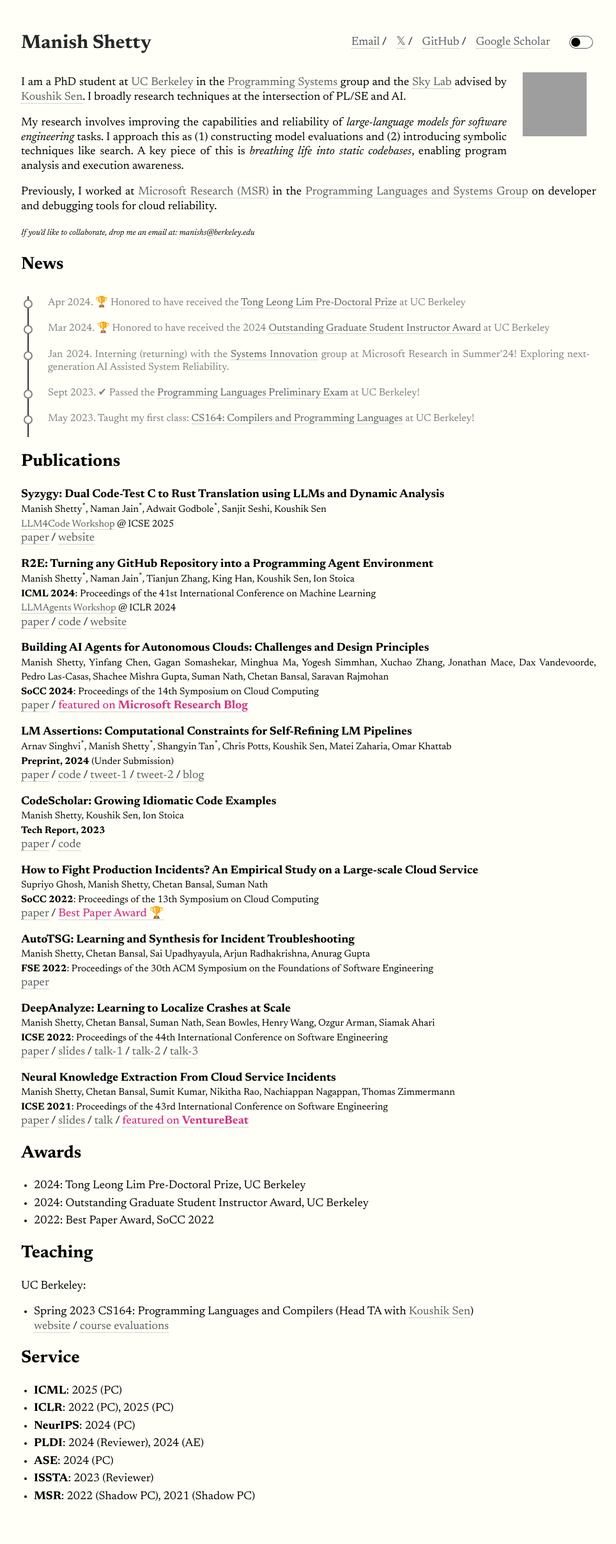
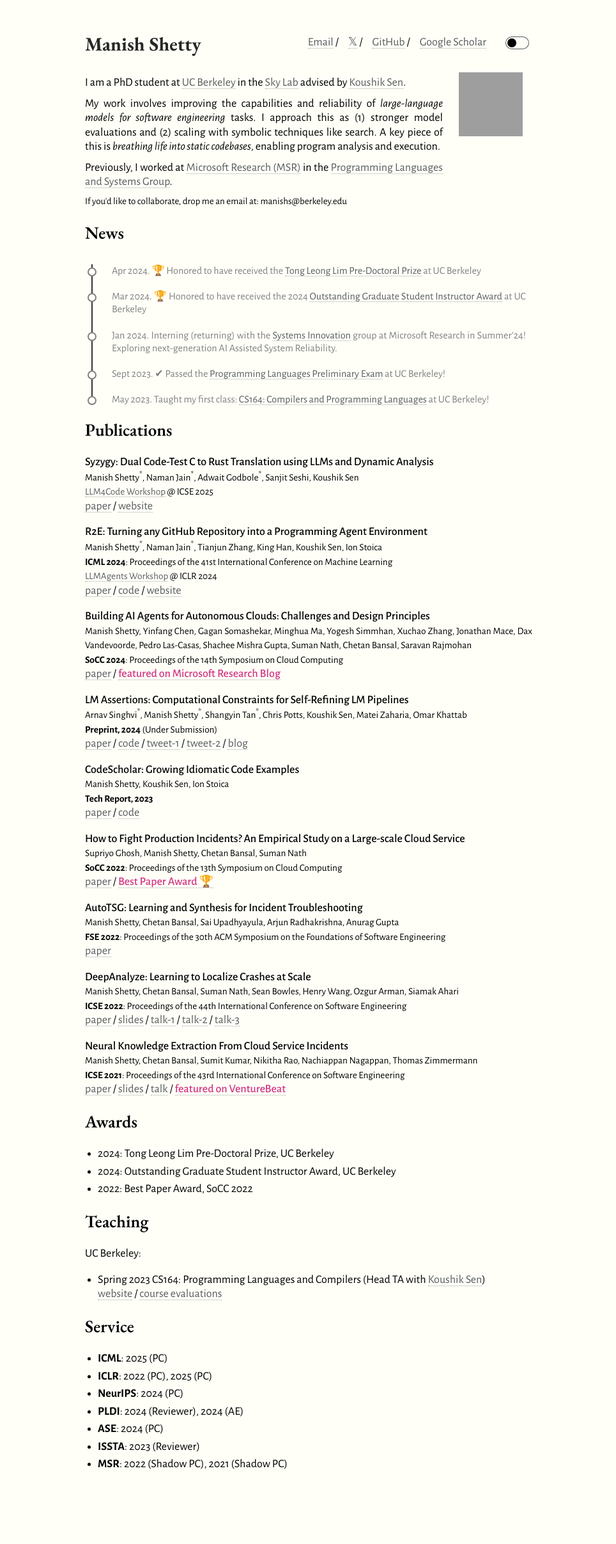
Before and after one commit to manishshettym/manishshettym.github.io, a Jekyll site: the page built from index.md, in a window 1280 px wide. Shown: the whole page at 64% size, without its empty margins (157-1121 px from the left). Built offline with Jekyll 4.4.1, drawn with Linux system fonts in a browser that asks for light colours; after the commit the page ends 2363 px from its top, so only the background shows below that; grey boxes are pictures that could not be loaded.

Commit message:
fix: type evils and sins

```diff
--- a/_includes/pubs.md
+++ b/_includes/pubs.md
@@ -1,4 +1,4 @@
-**Syzygy: Dual Code-Test C to Rust Translation using LLMs and Dynamic Analysis** <br>
+<span class="pubtitle">Syzygy: Dual Code-Test C to Rust Translation using LLMs and Dynamic Analysis</span><br>
 <span style="font-size:85%">
 Manish Shetty<sup>*</sup>, Naman Jain<sup>*</sup>, Adwait Godbole<sup>*</sup>,
 Sanjit Seshi, Koushik Sen<br>
@@ -6,7 +6,7 @@ Sanjit Seshi, Koushik Sen<br>
 <a href="https://syzygy-project.github.io/assets/paper.pdf">paper</a> /
 <a href="https://syzygy-project.github.io/">website</a>
 
-**R2E: Turning any GitHub Repository into a Programming Agent Environment** <br>
+<span class="pubtitle">R2E: Turning any GitHub Repository into a Programming Agent Environment</span><br>
 <span style="font-size:85%">
 Manish Shetty<sup>*</sup>, Naman Jain<sup>*</sup>,
 Tianjun Zhang, King Han, Koushik Sen, Ion Stoica<br>
@@ -17,19 +17,19 @@ Tianjun Zhang, King Han, Koushik Sen, Ion Stoica<br>
 <a href="https://r2e.dev/">website</a>
 
 
-**Building AI Agents for Autonomous Clouds: Challenges and Design Principles** <br>
+<span class="pubtitle">Building AI Agents for Autonomous Clouds: Challenges and Design Principles</span><br>
 <span style="font-size:85%">
 Manish Shetty, Yinfang Chen, Gagan Somashekar, Minghua Ma, Yogesh Simmhan, Xuchao Zhang, Jonathan Mace, Dax Vandevoorde, Pedro Las-Casas, Shachee Mishra Gupta, Suman Nath, Chetan Bansal, Saravan Rajmohan<br>
 **SoCC 2024**: Proceedings of the 14th Symposium on Cloud Computing </span> <br>
 <a href="https://arxiv.org/abs/2407.12165">paper</a> / <a href="https://www.microsoft.com/en-us/research/blog/research-focus-week-of-november-11-2024/"
-  style="color: #D33682; font-weight: 500;"> featured on <b>Microsoft Research Blog</b> </a>
+  style="color: #D33682; font-weight: 500;"> featured on Microsoft Research Blog</a>
 <!-- /  -->
 <!-- <a href="https://github.com/r2e-project/r2e">code</a> / -->
 <!-- <a href="https://r2e.dev/">website</a> -->
 
 
 
-**LM Assertions: Computational Constraints for Self-Refining LM Pipelines** <br>
+<span class="pubtitle">LM Assertions: Computational Constraints for Self-Refining LM Pipelines</span><br>
 <span style="font-size:85%">Arnav Singhvi<sup>*</sup>, Manish Shetty<sup>*</sup>, Shangyin Tan<sup>*</sup>, Chris Potts,
   Koushik Sen, Matei Zaharia, Omar Khattab<br>
 **Preprint, 2024** (Under Submission)</span> <br>
@@ -42,7 +42,7 @@ Manish Shetty, Yinfang Chen, Gagan Somashekar, Minghua Ma, Yogesh Simmhan, Xucha
 
 
 
-**CodeScholar: Growing Idiomatic Code Examples** <br>
+<span class="pubtitle">CodeScholar: Growing Idiomatic Code Examples</span><br>
 <span style="font-size:85%">Manish Shetty, Koushik Sen, Ion Stoica <br>
 **Tech Report, 2023** </span> <br>
 <a href="https://arxiv.org/abs/2312.15157">paper</a> /
@@ -51,7 +51,7 @@ Manish Shetty, Yinfang Chen, Gagan Somashekar, Minghua Ma, Yogesh Simmhan, Xucha
 
 
 
-<!-- **Large-scale Performance Characterization of Distributed Graph Processing Frameworks** <br>
+<!-- <span class="pubtitle">Large-scale Performance Characterization of Distributed Graph Processing Frameworks</span><br>
 <span style="font-size:85%">Altan Haan<sup>*</sup>, Manish Shetty<sup>*</sup><br>
 technical report, 2023 </span> <br>
 <a href="/pdf/preprints/graph-study.pdf">paper</a> -->
@@ -60,7 +60,7 @@ technical report, 2023 </span> <br>
 
 
 
-**How to Fight Production Incidents? An Empirical Study on a Large-scale Cloud Service** <br>
+<span class="pubtitle">How to Fight Production Incidents? An Empirical Study on a Large-scale Cloud Service</span><br>
 <span style="font-size:85%">Supriyo Ghosh, Manish Shetty, Chetan Bansal, Suman Nath <br>
   **SoCC 2022**: Proceedings of the 13th Symposium on Cloud Computing </span> <br>
 <a href="https://dl.acm.org/doi/10.1145/3542929.3563482">paper</a> / <a
@@ -69,14 +69,14 @@ technical report, 2023 </span> <br>
 
 
 
-**AutoTSG: Learning and Synthesis for Incident Troubleshooting** <br>
+<span class="pubtitle">AutoTSG: Learning and Synthesis for Incident Troubleshooting</span><br>
 <span style="font-size:85%">Manish Shetty, Chetan Bansal, Sai Upadhyayula, Arjun Radhakrishna, Anurag Gupta <br>
   **FSE 2022**: Proceedings of the 30th ACM Symposium on the Foundations of Software Engineering </span> <br>
 <a href="https://arxiv.org/pdf/2205.13457.pdf">paper</a>
 
 
 
-**DeepAnalyze: Learning to Localize Crashes at Scale** <br>
+<span class="pubtitle">DeepAnalyze: Learning to Localize Crashes at Scale</span><br>
 <span style="font-size:85%">Manish Shetty, Chetan Bansal, Suman Nath, Sean Bowles, Henry Wang, Ozgur Arman, Siamak Ahari
   <br>
   **ICSE 2022**: Proceedings of the 44th International Conference on Software Engineering </span> <br>
@@ -89,7 +89,7 @@ technical report, 2023 </span> <br>
 
 
 
-**Neural Knowledge Extraction From Cloud Service Incidents** <br>
+<span class="pubtitle">Neural Knowledge Extraction From Cloud Service Incidents</span><br>
 <span style="font-size:85%"> Manish Shetty, Chetan Bansal, Sumit Kumar, Nikitha Rao, Nachiappan Nagappan, Thomas
   Zimmermann <br>
   **ICSE 2021**: Proceedings of the 43rd International Conference on Software Engineering </span> <br>
@@ -97,5 +97,5 @@ technical report, 2023 </span> <br>
 <a href="pdf/slides/SoftNER_ICSE_2021.pdf">slides</a> /
 <a href="https://youtu.be/nObO7Q9NlcA">talk</a> /
 <a href="https://venturebeat.com/2020/07/14/microsofts-softner-ai-uses-unsupervised-learning-to-help-triage-cloud-service-outages/"
-  style="color: #D33682; font-weight: 500;"> featured on <b>VentureBeat</b> </a>
+  style="color: #D33682; font-weight: 500;"> featured on VentureBeat</a>
 <!-- <a href="" style="color: #D33682;">Distinguished paper award nomination </a> -->
--- a/_sass/_style.scss
+++ b/_sass/_style.scss
@@ -1,6 +1,8 @@
 @import "vars";
 @import url('https://fonts.googleapis.com/css2?family=Lexend:wght@100..900&display=swap');
 @import url('https://fonts.googleapis.com/css2?family=Lexend:wght@100..900&family=Newsreader:ital,opsz,wght@0,6..72,200..800;1,6..72,200..800&display=swap');
+@import url('https://fonts.googleapis.com/css2?family=EB+Garamond:ital,wght@0,400..800;1,400..800&family=Open+Sans:wght@300&display=swap');
+@import url('https://fonts.googleapis.com/css2?family=Alegreya+Sans:ital,wght@0,100;0,300;0,400;0,500;0,700;0,800;0,900;1,100;1,300;1,400;1,500;1,700;1,800;1,900&family=EB+Garamond:ital,wght@0,400..800;1,400..800&family=Open+Sans:wght@300&display=swap');
 
 /*
  * Basic
@@ -15,7 +17,9 @@ html {
 body {
     margin: 0;
     // font-family: "Lexend", sans-serif;
-    font-family: "Newsreader", serif;
+    // font-family: "EB Garamond", serif;
+    font-family: "Alegreya Sans", sans-serif;
+    font-optical-sizing: auto;
     height: 100%;
     background-color: #fffff8;
     line-height: 1.25;
@@ -46,11 +50,22 @@ hr {
     border-bottom: 1px solid rgba(255, 255, 255, 0.3);
 }
 
+h1, h2, h3 {
+    font-family: "EB Garamond", serif;
+    font-weight: 600;
+}
+
 /*
  * Navbar
  */
 
+.pubtitle{
+    font-weight: 500;
+}
+
 #author-name {
+    font-family: "EB Garamond", serif;
+    font-weight: 500;
     font-size: 30px;
     color: #272727;
     display: inline-block;
@@ -80,6 +95,7 @@ hr {
 .pull-left {
     @extend .alignable;
     float: left;
+
 }
 
 .pull-right {
@@ -96,6 +112,11 @@ hr {
 
 .wrapper {
     min-height: 100%;
+}
+
+#intro-unit {
+    margin-top: 10px;
+    max-width: 80%;
 }
 
 /* Institute Image */
--- a/_sass/vars.scss
+++ b/_sass/vars.scss
@@ -9,6 +9,6 @@ $image-size: 100px;
  * Build Variables, don't touch
  */
 
-$max-width: 900px;
-$med-width: 600px;
-$small-width: 480px;
+$max-width: 700px;
+$med-width: 500px;
+$small-width: 380px;
--- a/index.md
+++ b/index.md
@@ -5,19 +5,26 @@ layout: default
 <!-- ## About Me -->
 
 <img class="profile-picture" src="./images/dpForAll.png">
-I am a PhD student at <a href="https://www.berkeley.edu/">UC Berkeley</a> in the
-<a href="https://ps.berkeley.edu/">Programming Systems</a> group and the <a href="https://sky.cs.berkeley.edu/">Sky
-Lab</a> advised by <a href="https://people.eecs.berkeley.edu/~ksen">Koushik Sen</a>. I broadly research techniques at the intersection of PL/SE and AI.
+<div>
+<div id="intro-unit">
+I am a PhD student at <a href="https://www.berkeley.edu/">UC Berkeley</a> in the <a href="https://sky.cs.berkeley.edu/">Sky
+Lab</a> advised by <a href="https://people.eecs.berkeley.edu/~ksen">Koushik Sen</a>.
+</div>
 
-My research involves improving the capabilities and reliability of *large-language models for software engineering* tasks.
-I approach this as (1) constructing model evaluations and (2) introducing symbolic techniques like search.
-A key piece of this is *breathing life into static codebases*, enabling program analysis and execution awareness.
+<div id="intro-unit">
+My work involves improving the capabilities and reliability of <i>large-language models for software engineering</i> tasks.
+I approach this as (1) stronger model evaluations and (2) scaling with symbolic techniques like search.
+A key piece of this is <i>breathing life into static codebases</i>, enabling program analysis and execution.
+</div>
 
-Previously, I worked at <a href="https://www.microsoft.com/en-us/research/">Microsoft Research (MSR)</a> in the <a href="https://www.microsoft.com/en-us/research/theme/systems/">Programming Languages and Systems Group</a> on developer and debugging tools for cloud reliability.
+<div id="intro-unit">
+Previously, I worked at <a href="https://www.microsoft.com/en-us/research/">Microsoft Research (MSR)</a> in the <a href="https://www.microsoft.com/en-us/research/theme/systems/">Programming Languages and Systems Group</a>.
+</div>
 
-<span style="font-size: small;">
-  *If you'd like to collaborate, drop me an email at: manishs@berkeley.edu*
-</span>
+<div id="intro-unit" style="font-size: smaller;">
+  If you'd like to collaborate, drop me an email at: manishs@berkeley.edu
+</div>
+</div>
 
 ## News
 
```
